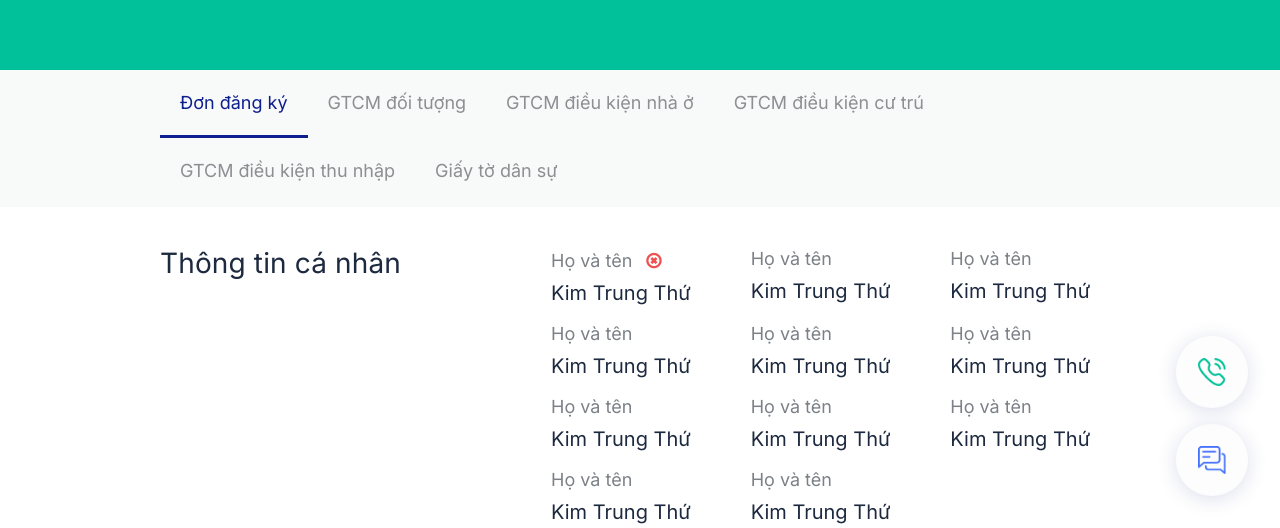
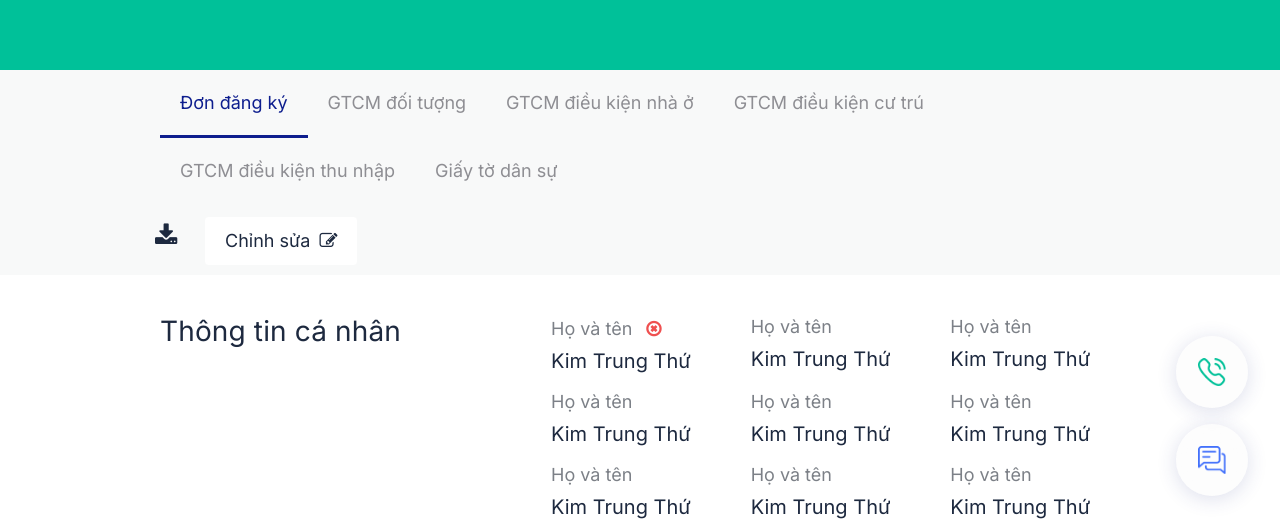
Before and after one commit to Nghiaduc196/ahd-html-css, a plain HTML site: page records-management-tab-1.html in a window 1280 px wide. Shown: the part 272-800 px from the top of the page. Drawn offline with nearby package versions, Linux system fonts and the light colour scheme.

Commit message:
thêm button chỉnh sửa  trang quản lý hồ sơ

```diff
--- a/css/records-management.css
+++ b/css/records-management.css
@@ -87,3 +87,15 @@ p {
     border-radius: 4px;
     border: solid 2px #2a3889;
 }
+
+.link-download {
+    font-family: Inter, sans-serif;
+    font-size: 20px;
+    font-weight: normal;
+    font-stretch: normal;
+    font-style: normal;
+    line-height: 1.3;
+    letter-spacing: normal;
+    text-align: left;
+    color: #1d293f;
+}
--- a/css/style.css
+++ b/css/style.css
@@ -219,3 +219,18 @@ body {
         margin: 0 20px !important;
     }
 }
+
+.btn-edit {
+    background-color: #fff;
+    width: 152px;
+    height: 48px;
+    font-family: Inter, sans-serif;
+    font-size: 18px;
+    font-weight: normal;
+    font-stretch: normal;
+    font-style: normal;
+    line-height: 1.28;
+    letter-spacing: normal;
+    text-align: center;
+    color: #1d293f;
+}
--- a/records-management-tab-1.html
+++ b/records-management-tab-1.html
@@ -90,9 +90,11 @@
     </div>
 </section>
 
-<section class="nav-bar-sub">
-    <div class="tab-small">
-        <ul class="nav nav-tabs mb-4"  role="tablist">
+<section class="nav-bar-sub mb-4">
+    <div class="tab-small ">
+        <div class="row">
+            <div class="col-auto" style="padding-right: 100px">
+                <ul class="nav nav-tabs"  role="tablist">
                     <li class="nav-item">
                         <a class="nav-link active"  data-bs-toggle="pill" href="#tab-03" role="tab" aria-controls="tab-03" aria-selected="true">Đơn đăng ký</a>
                     </li>
@@ -112,6 +114,12 @@
                         <a class="nav-link"  data-bs-toggle="pill" href="#tab-05" role="tab" aria-controls="tab-05" aria-selected="false">Giấy tờ dân sự</a>
                     </li>
                 </ul>
+            </div>
+            <div class="col-auto" style="padding: 10px">
+                <a href="#" class="mr-4"><i class="fa fa-download" aria-hidden="true" style="color: #1d293f;font-size: 24px  "></i></a>
+                <button class="btn btn-edit"> Chỉnh sửa <i class="fa fa-pencil-square-o ml-1" aria-hidden="true"></i></button>
+            </div>
+        </div>
     </div>
 </section>
 
```
Lines whose indentation alone changed are shown as unchanged.
